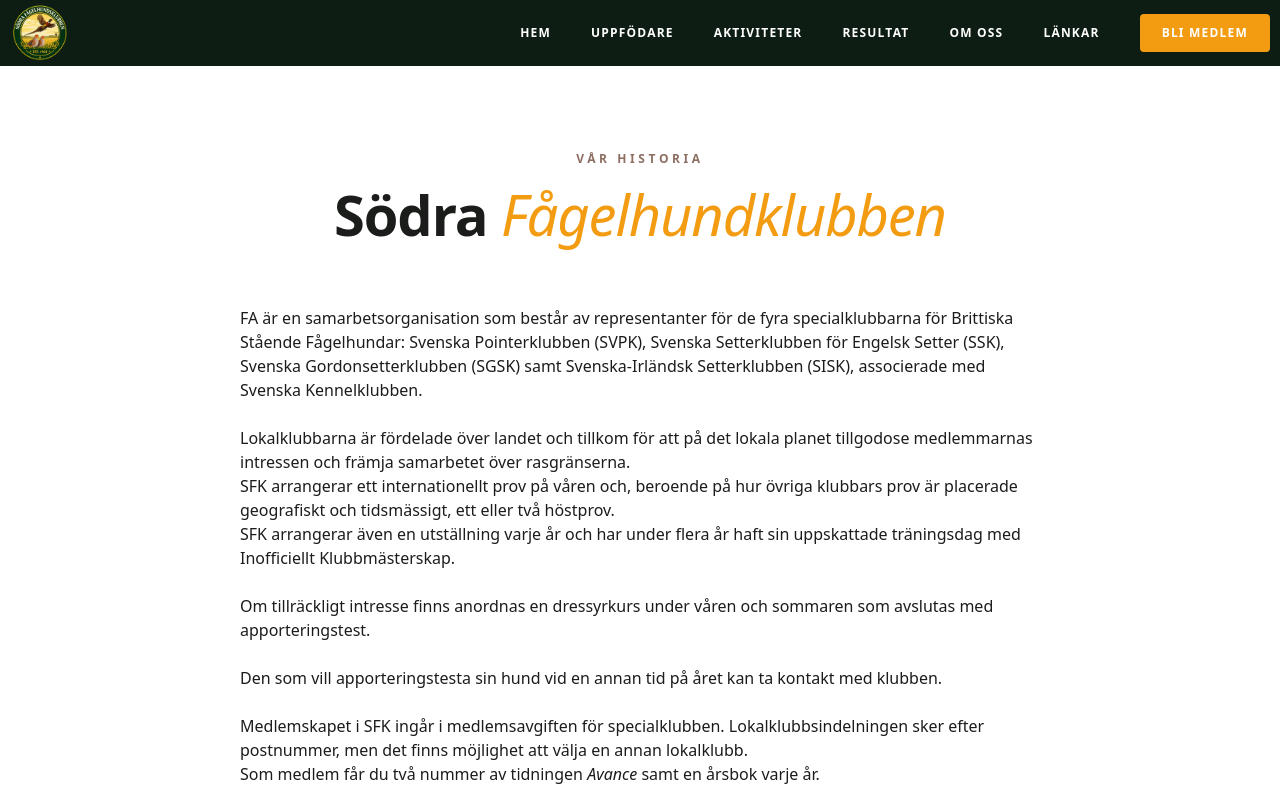
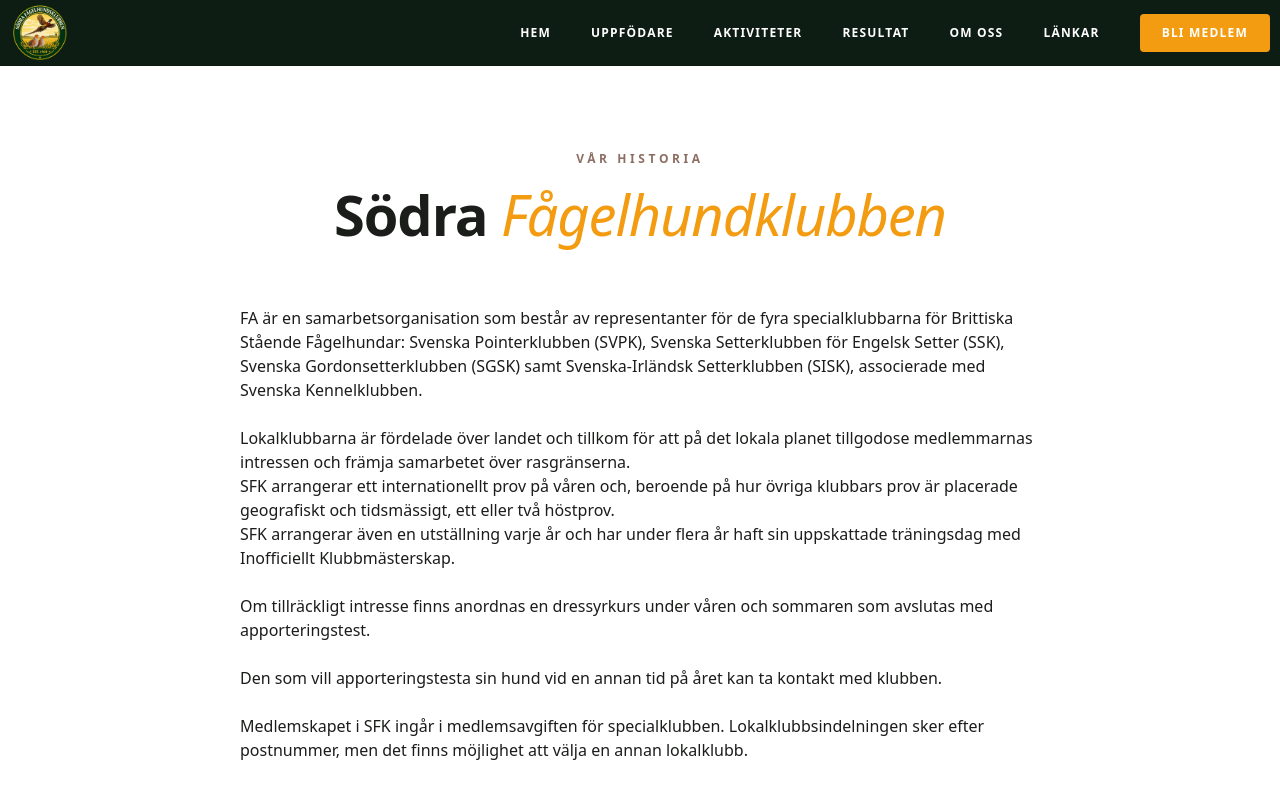
Before and after one commit to christofercodes-dev/sfk-website, a Next.js app: page /board in a window 1280 px wide. Shown: the top 800 px of the page. Built offline with nearby package versions, Linux system fonts and the light colour scheme.

Commit message:
deleted last text in about text

```diff
--- a/app/(website)/board/page.tsx
+++ b/app/(website)/board/page.tsx
@@ -76,10 +76,6 @@
               välja en annan lokalklubb.
             </p>
 
-            <p>
-              Som medlem får du två nummer av tidningen <em>Avance</em> samt en årsbok
-              varje år.
-            </p>
           </div>
 
           <div className={styles.notice}>
```
